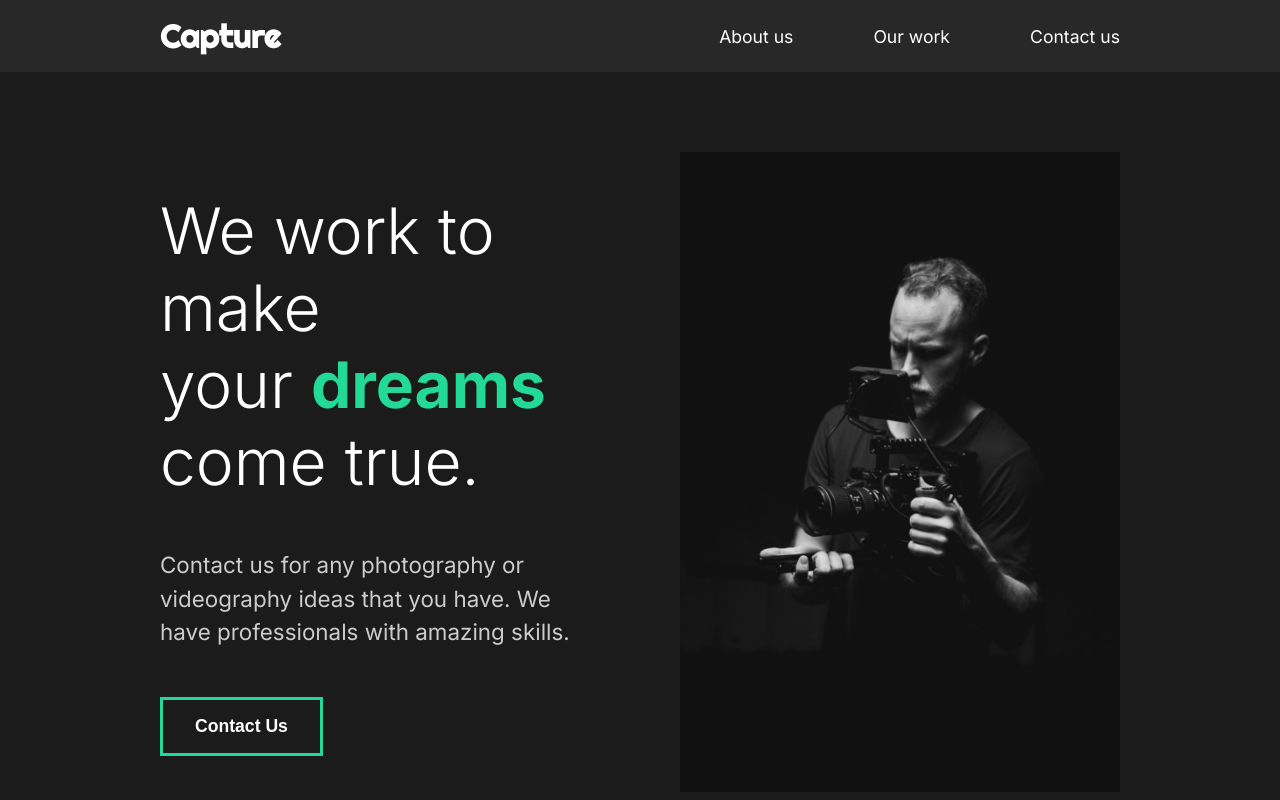
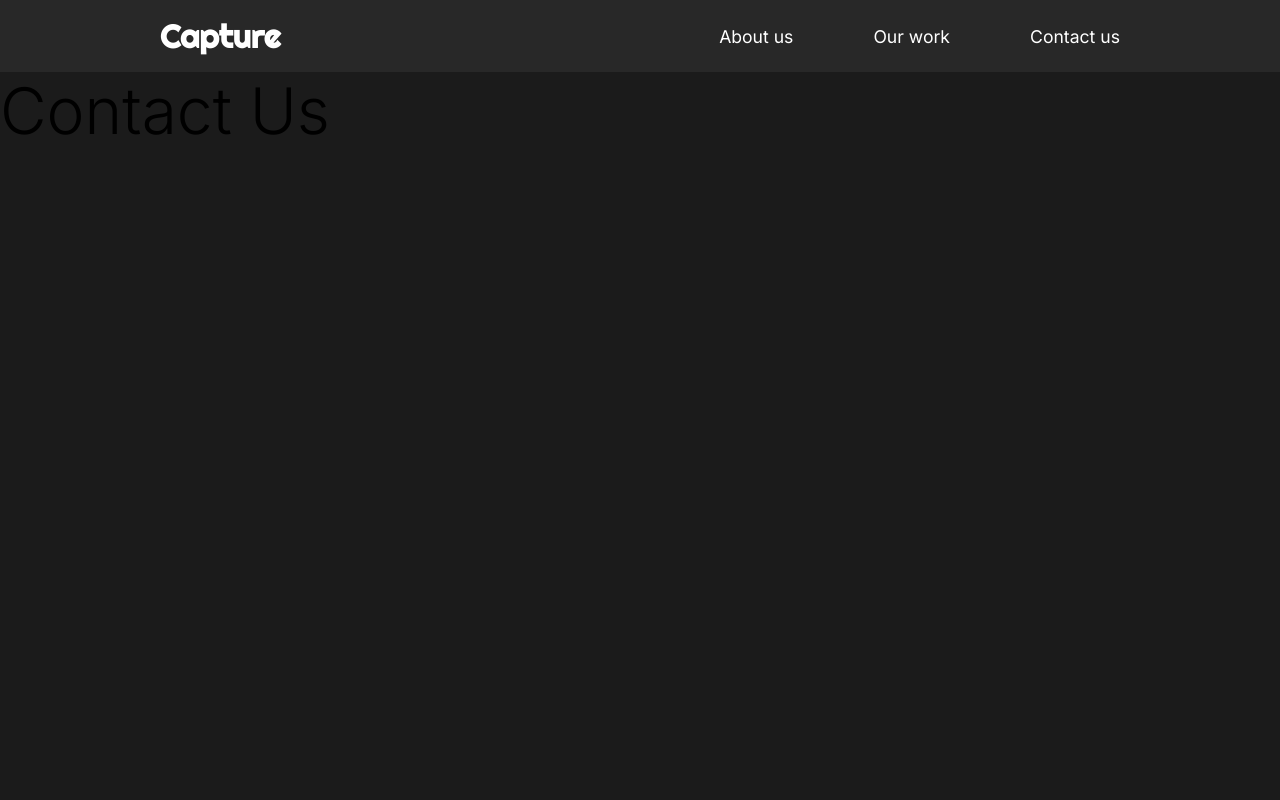
Before and after one commit to joaolavelino/devEd-2-capture, a React (Create React App) app: page /contact in a window 1280 px wide. Shown: the top 800 px of the page. Built offline with nearby package versions, Linux system fonts and the light colour scheme.

Commit message:
9. React Router

```diff
--- a/src/App.js
+++ b/src/App.js
@@ -1,15 +1,22 @@
 import React from "react";
+import { Route, Routes } from "react-router-dom";
 import GlobalStyle from "./components/GlobalStyle";
 import Nav from "./components/Nav";
 //import Pages
 import AboutUs from "./pages/AboutUs";
+import ContactUs from "./pages/ContactUs";
+import OurWork from "./pages/OurWork";
 
 function App() {
   return (
     <div className="App">
       <GlobalStyle />
       <Nav />
-      <AboutUs />
+      <Routes>
+        <Route exact path="/" element={<AboutUs />} />
+        <Route path="/work" element={<OurWork />} />
+        <Route path="/contact" element={<ContactUs />} />
+      </Routes>
     </div>
   );
 }
--- a/src/components/Nav.js
+++ b/src/components/Nav.js
@@ -1,23 +1,24 @@
 import React from "react";
+import { Link } from "react-router-dom";
 import styled from "styled-components";
 
 const Nav = () => {
   return (
     <StyledNav>
       <h1>
-        <a id="logo" href="#">
+        <Link id="logo" to="/">
           Capture
-        </a>
+        </Link>
       </h1>
       <ul>
         <li>
-          <a href="#">About us</a>
+          <Link to="/">About us</Link>
         </li>
         <li>
-          <a href="#">Our work</a>
+          <Link to="/work">Our work</Link>
         </li>
         <li>
-          <a href="#">Contact us</a>
+          <Link to="/contact">Contact us</Link>
         </li>
       </ul>
     </StyledNav>
--- a/src/index.js
+++ b/src/index.js
@@ -2,10 +2,13 @@
 import ReactDOM from "react-dom";
 import App from "./App";
 import reportWebVitals from "./reportWebVitals";
+import { BrowserRouter } from "react-router-dom";
 
 ReactDOM.render(
   <React.StrictMode>
-    <App />
+    <BrowserRouter>
+      <App />
+    </BrowserRouter>
   </React.StrictMode>,
   document.getElementById("root")
 );
--- /dev/null
+++ b/src/pages/ContactUs.js
@@ -0,0 +1,11 @@
+import React from "react";
+
+const ContactUs = () => {
+  return (
+    <div>
+      <h2>Contact Us</h2>
+    </div>
+  );
+};
+
+export default ContactUs;
--- /dev/null
+++ b/src/pages/OurWork.js
@@ -0,0 +1,11 @@
+import React from "react";
+
+const OurWork = () => {
+  return (
+    <div>
+      <h2>Our Work</h2>
+    </div>
+  );
+};
+
+export default OurWork;
```
